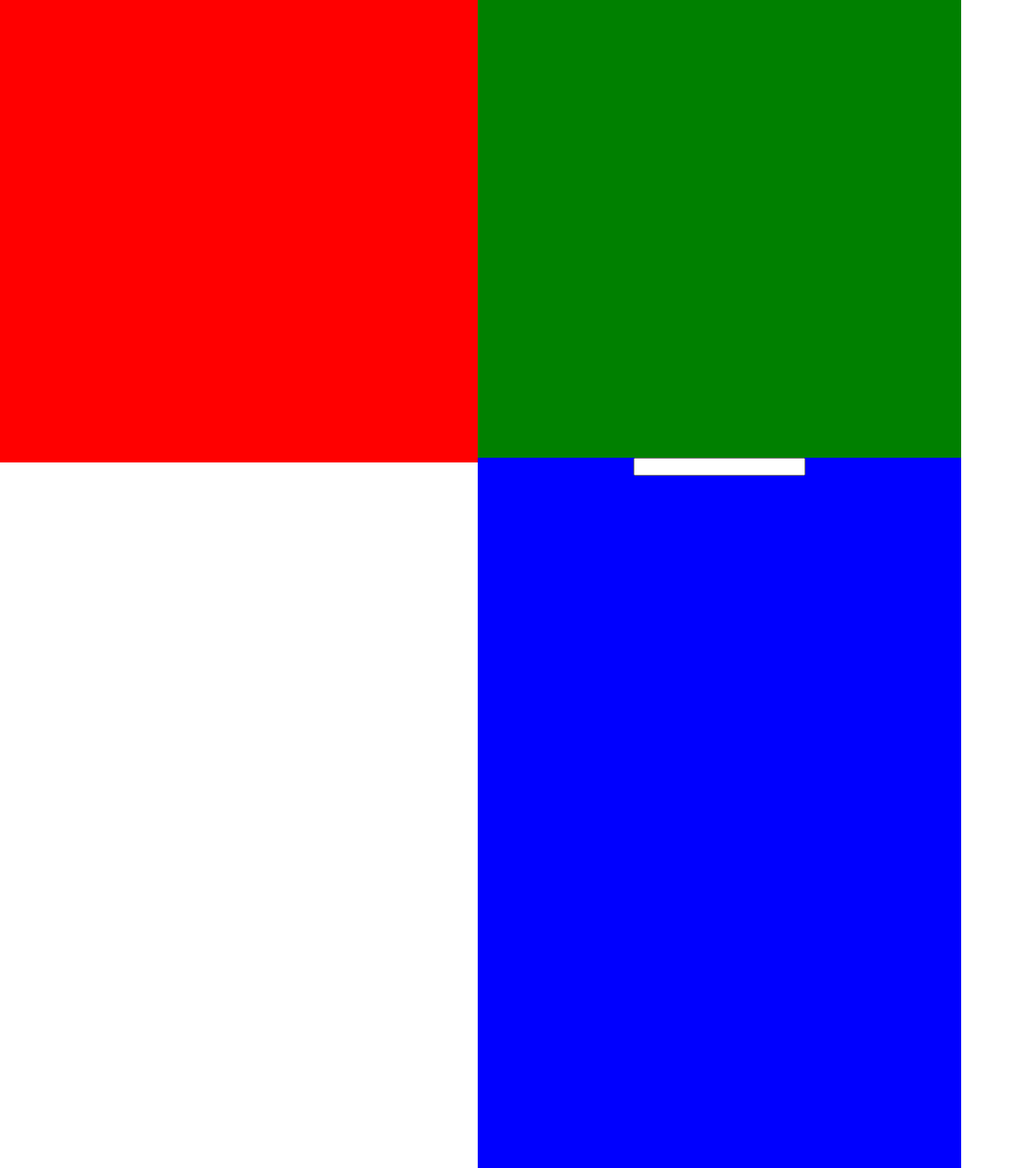
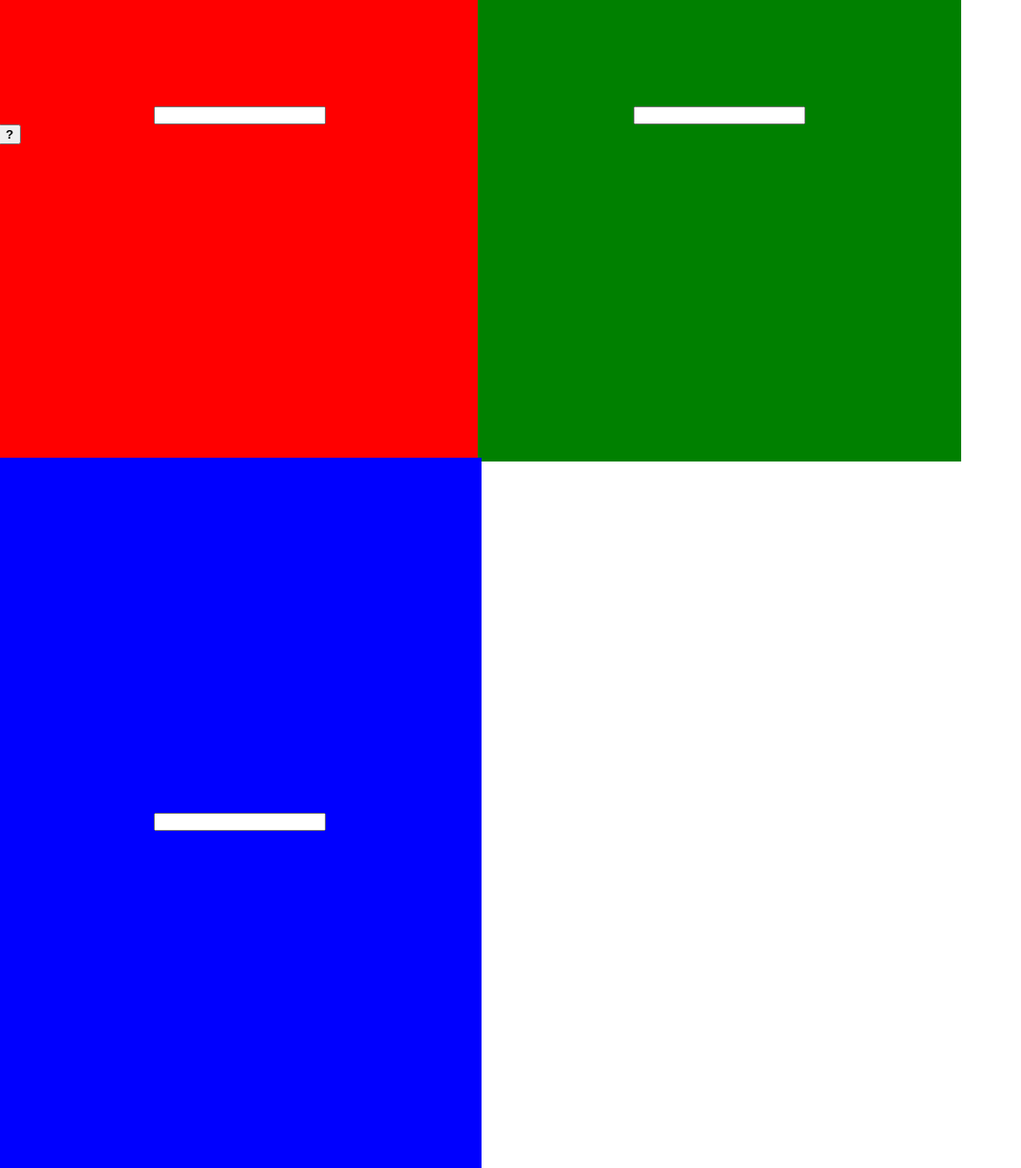
Before and after one commit to DevRohail/Change-by-number, a plain HTML site: page index.html in a window 1280 px wide. Shown: the part 260-1490 px from the top of the page at 95% size, without its empty margins (0-1075 px from the left). Drawn offline with Linux system fonts and the light colour scheme.

Commit message:
Update index.html

```diff
--- a/index.html
+++ b/index.html
@@ -7,6 +7,8 @@
     <title>Change by number</title>
 </head>
 <body>
+    <link rel="stylesheet" href="https://site-assets.fontawesome.com/releases/v6.1.2/css/all.css">
+
    <!-- <style>
         .left {
 
@@ -37,26 +39,26 @@
                 float:left;
                 background:Red;
                 width: 509px;
-                height: 749px;
+                height: 374px;
                 margin: -2px;
-                padding: 0px;
+                padding-top: 374px;
 
             }
             #middlebox{
                 float: left;
                 background:Green;
                 width: 509px;
-                height: 748px;
+                height: 374px;
                 margin: -2px;
-                padding: 0px;
+                padding-top: 374px;
                }
             #rightbox{
                 float:left;
                 background:blue;
                 width: 509px;
-                height: 748px;
+                height: 374px;
                 margin: -2px;
-                padding: 0px;
+                padding-top: 374px;
 
 
             }
@@ -68,11 +70,19 @@
                 align-items: center;
                 padding: 0px;
             }
+
         </style>
+        <script>
+function myFunction() {
+  alert("Enter any number from 1-9 in the text box and click submit.");
+}
+
+        </script>
 <div id="leftbox">
 
+
 <center><input type="text"></center>
-
+<button id="help button" onclick="myFunction()"><B>?</B></button>
 </div>
 
 <div id="middlebox">
```
